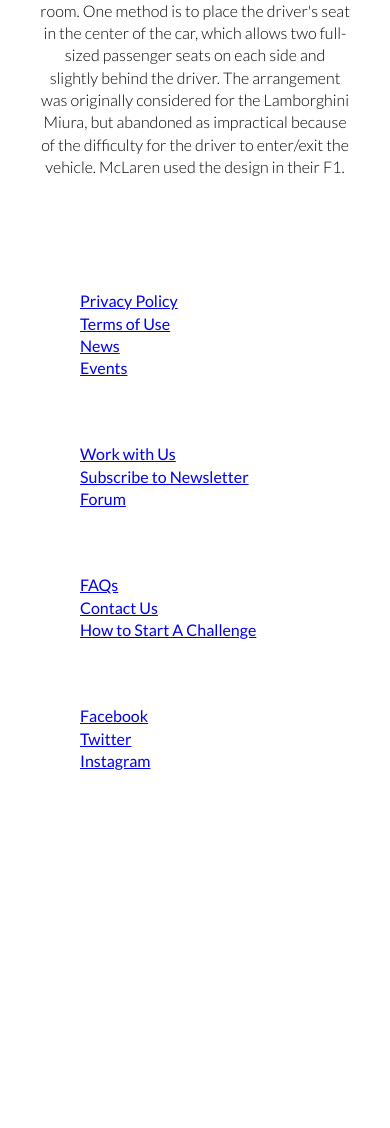
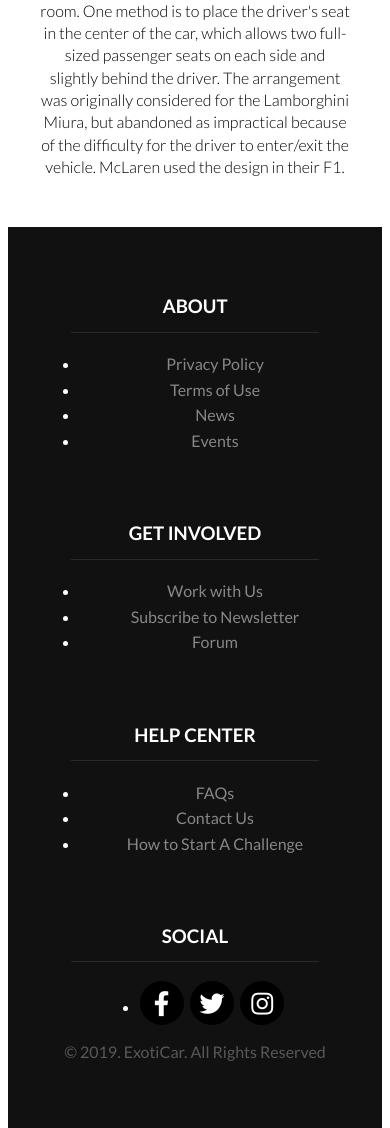
Before and after one commit to chrisdav6/exoticar, a PHP site: page /index.html in a window 390 px wide. Shown: the part 2120-3248 px from the top of the page. Before the commit the page ends 2890 px from the top, so only its background shows below. Run offline with PHP 8.4, Linux system fonts and the light colour scheme; some libraries are stand-ins or nearby versions.

Commit message:
Part 4 - Completed Full Responsive Site

```diff
--- a/css/styles.css
+++ b/css/styles.css
@@ -47,6 +47,12 @@ body {
 .mainNav li a {
   text-transform: uppercase;
   color: #fff;
+  text-decoration: none;
+  transition: color .3s;
+}
+
+.mainNav li a:hover {
+  color: #ca0500;
 }
 
 /********BANNER********/
@@ -84,8 +90,8 @@ body {
 }
 
 .learn-more:hover {
-  background: #8d0300;
   border: 1px solid #ca0500;
+  box-shadow: inset 0px 0px 50px rgba(0, 0, 0, 0.5);
 }
 
 /********ARTICLES********/
@@ -146,6 +152,89 @@ h2::after {
   margin-bottom: 1em;
 }
 
+/********FOOTER********/
+footer {
+  padding: 3em 0;
+  background: #111;
+}
+
+footer .container {
+  display: flex;
+  justify-content: space-between;
+}
+
+.footer-col {
+  flex: 1;
+}
+
+h3 {
+  text-transform: uppercase;
+}
+
+h3::after {
+  /* kind of hacky! Not sure I like this! */
+  content: ".";
+  font-size: 0;
+  display: block;
+  height: 1px;
+  width: 80%;
+  background: #292929;
+  margin: 12px 0;
+}
+
+footer a {
+  color: #878787;
+  text-decoration: none;
+  transition: color .3s;
+  line-height: 1.6;
+}
+
+footer a:hover {
+  color: #fff;
+}
+
+.social ul {
+  display: flex;
+}
+
+.social a {
+  margin-right: .25em;
+  position: relative;
+  top: 0;
+  transition: .3s;
+  width: 44px;
+  height: 44px;
+  background: #000;
+  border-radius: 50%;
+  text-align: center;
+  line-height: 44px;
+  display: block;
+  font-size: 25px;
+  color: #fff;
+}
+
+.fb:hover {
+  top: -3px;
+  color: #3C5A99;
+  background: #fff;
+}
+
+.tw:hover {
+  top: -3px;
+  color: #26a7de;
+  background: #fff;
+}
+
+.ig:hover {
+  top: -3px;
+  color: #5851DB;
+  background: #fff;
+}
+
+.copy {
+  color: #585858;
+  margin-top: 1em;
+}
 
 /******Media Queries******/
 @media(max-width: 768px) {
@@ -198,13 +287,30 @@ h2::after {
   }
 
   h2::after {
-    /* kind of hacky! Not sure I like this! */
-    content: ".";
-    font-size: 0;
-    display: block;
     height: 1px;
     width: 80%;
-    background: #ca0500;
     margin: 20px auto 0 auto;
   }
+
+  footer {
+    text-align: center;
+  }
+
+  footer .container {
+    flex-direction: column;
+  }
+
+  .footer-col:not(:last-child) {
+    margin-bottom: 2em;
+  }
+
+  h3::after {
+    width: 80%;
+    background: #292929;
+    margin: 12px auto;
+  }
+
+  .social ul {
+    justify-content: center;
+  }
 }
--- a/index.html
+++ b/index.html
@@ -7,6 +7,8 @@
   <meta http-equiv="X-UA-Compatible" content="ie=edge">
   <!-- Fonts -->
   <link href="https://fonts.googleapis.com/css?family=Lato:300,400,700&display=swap" rel="stylesheet">
+  <!-- Font Awesome -->
+  <link rel="stylesheet" href="https://cdnjs.cloudflare.com/ajax/libs/font-awesome/5.11.2/css/all.min.css">
   <!-- Styles -->
   <link rel="stylesheet" href="./css/reset.css">
   <link rel="stylesheet" href="./css/styles.css">
@@ -18,7 +20,7 @@
   <header class="pageHeader">
     <div class="container">
       <div class="logo">
-        <img src="./img/logo.png" alt="Logo">
+        <a href="index.html"><img src="./img/logo.png" alt="Logo"></a>
       </div>
       <nav class="mainNav">
         <ul>
@@ -108,9 +110,9 @@
       <div class="footer-col social">
         <h3>Social</h3>
         <ul>
-          <li><a href="#" class="fb">Facebook</a></li>
-          <li><a href="#" class="tw">Twitter</a></li>
-          <li><a href="#" class="ig">Instagram</a></li>
+          <li><a href="#" class="fb"><i class="fab fa-facebook-f"></i></a></li>
+          <li><a href="#" class="tw"><i class="fab fa-twitter"></i></a></li>
+          <li><a href="#" class="ig"><i class="fab fa-instagram"></i></a></li>
         </ul>
         <p class="copy">© 2019. ExotiCar. All Rights Reserved</p>
       </div>
```
